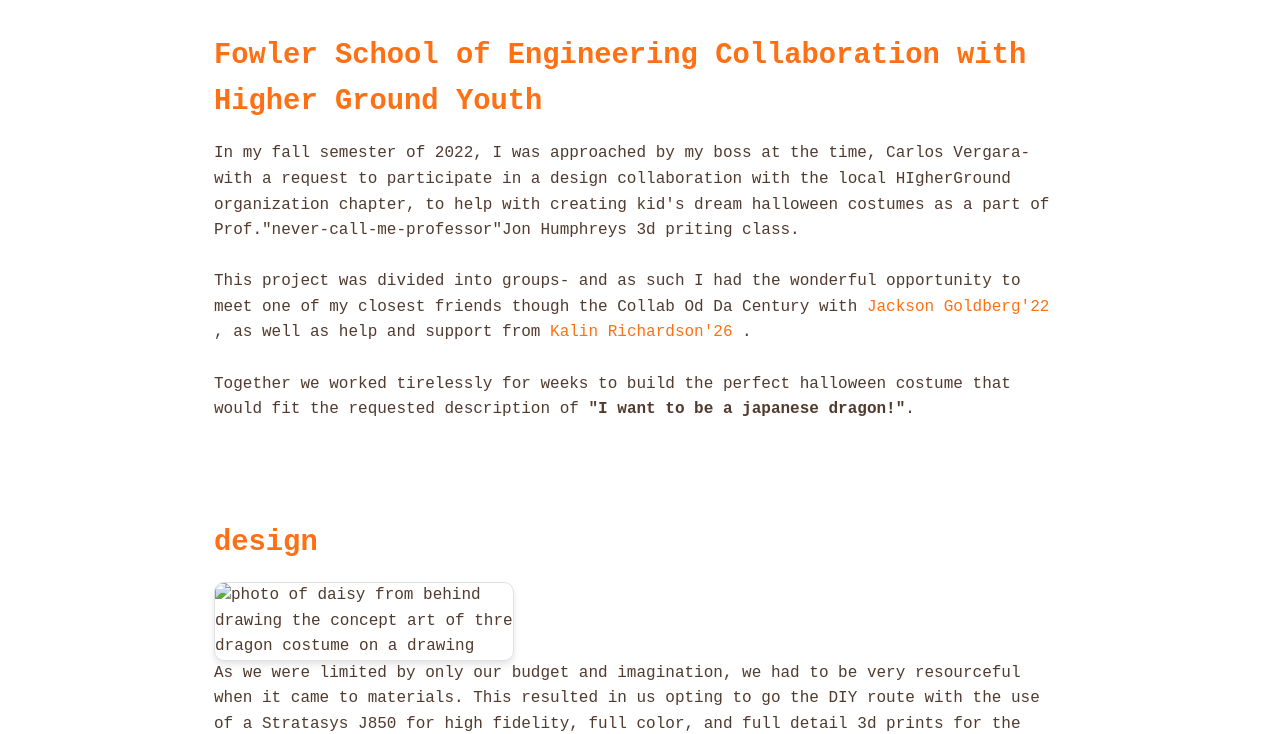
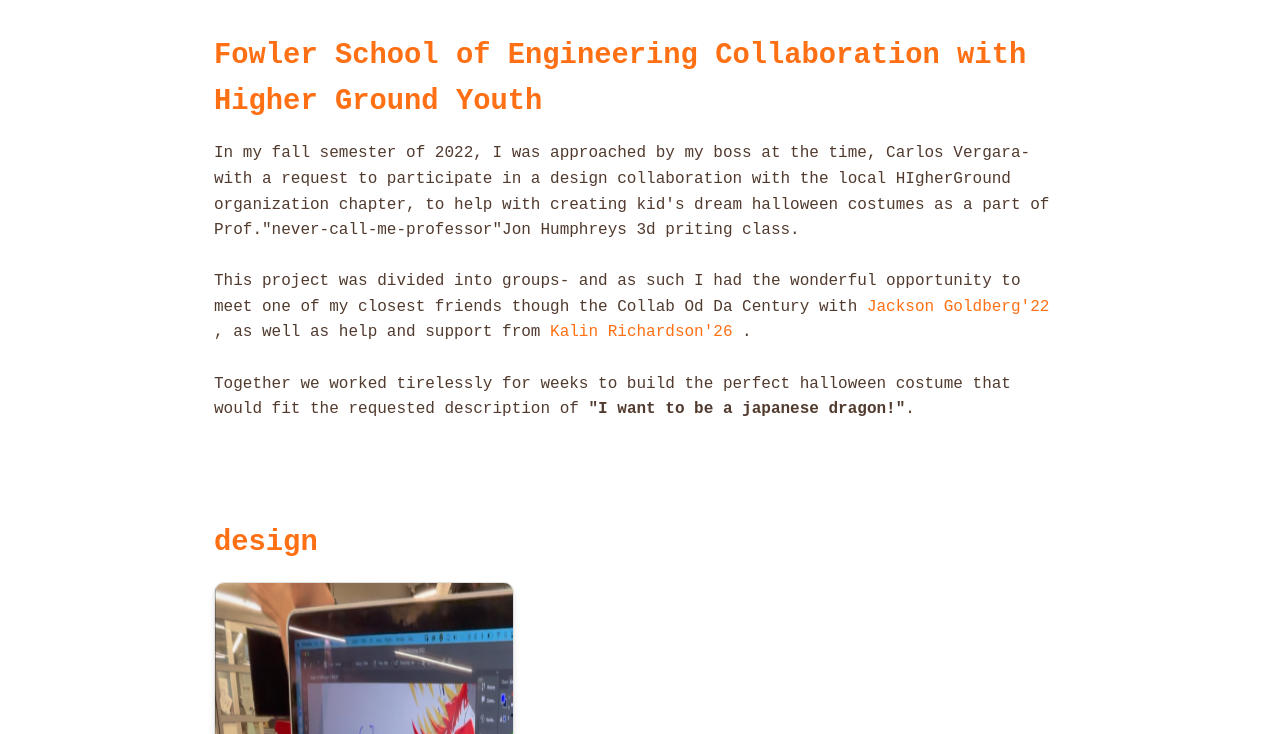
Before and after one commit to daisyb3ll/daisyb3ll.io, a plain HTML site: page subpages/project retrospecs/dragon_project.html in a window 1280 px wide. Shown: the part 66-800 px from the top of the page. Drawn offline with Linux system fonts and the light colour scheme; files that its build step writes are made by us from their sources; a web font is replaced by a local one.

Commit message:
editing thumbnail for bds

```diff
--- a/subpages/project retrospecs/dragon_project.html
+++ b/subpages/project retrospecs/dragon_project.html
@@ -64,9 +64,8 @@
             <h2>design</h2>
 
             <div class="card">
-                <img src="assets/images/design_process_thumbnail.png" alt="photo of daisy from behind drawing the concept art of thre dragon costume on a drawing" width="500" height="600">
+                <img src="../../assets/images/design_process_thumbnail.png"" alt="photo of daisy from behind drawing the concept art of thre dragon costume on a drawing" width="500" height="600">
             </div>
-
             <p>
                 As we were limited by only our budget and imagination, we had to be very resourceful when it came to materials. This
                 resulted in us opting to go the
```
